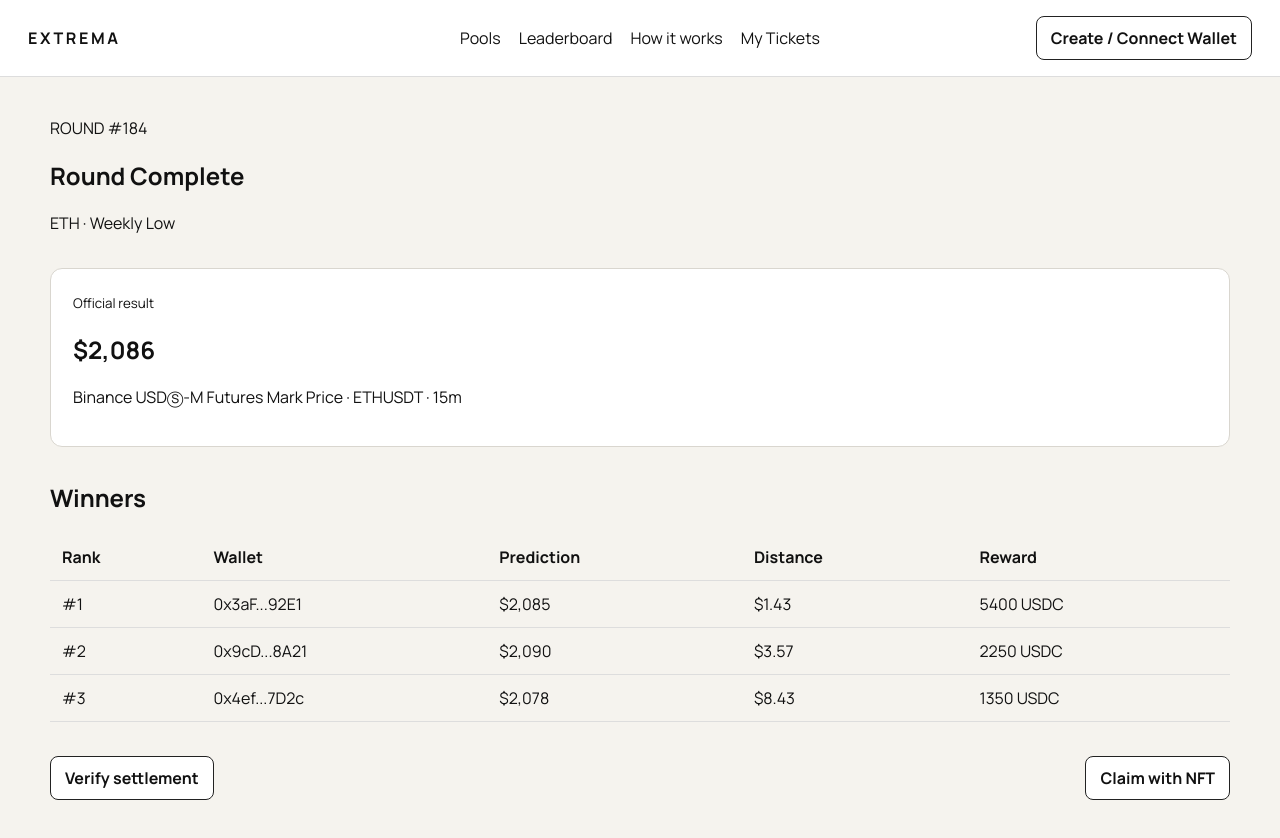
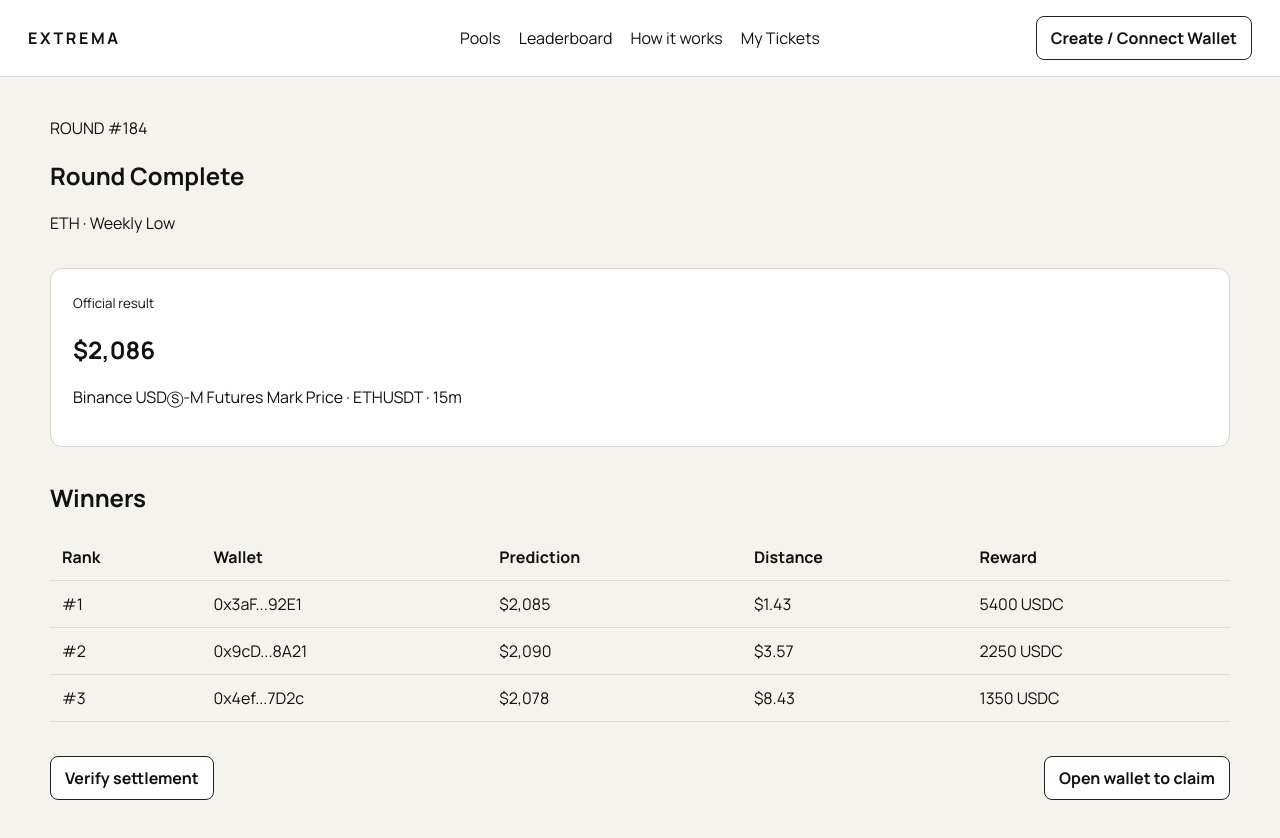
Before and after one commit to dharmanan/extrama-arc, a Next.js app: page /results/184 in a window 1280 px wide. Shown: the top 838 px of the page. Built offline with nearby package versions, Linux system fonts and the light colour scheme.

Commit message:
feat: wire result page to claim flow

```diff
--- a/app/results/[roundId]/page.tsx
+++ b/app/results/[roundId]/page.tsx
@@ -1,6 +1,7 @@
 import Link from "next/link";
 import { ProductHeader } from "../../product-components";
 import { formatUsd, getPoolBySlug, getResultByRoundId } from "../../lib/data";
+import ResultActions from "./ResultActions";
 
 export default async function ResultPage({ params }: { params: Promise<{ roundId: string }> }) {
   const { roundId } = await params;
@@ -51,7 +52,7 @@ export default async function ResultPage({ params }: { params: Promise<{ roundId
 
         <div className="wf-row">
           <Link className="wf-action" href={`/verify/${result.roundId}`}>Verify settlement</Link>
-          <Link className="wf-action" href="/tickets">Claim with NFT</Link>
+          <ResultActions roundId={result.roundId} />
         </div>
       </section>
     </main>
```
